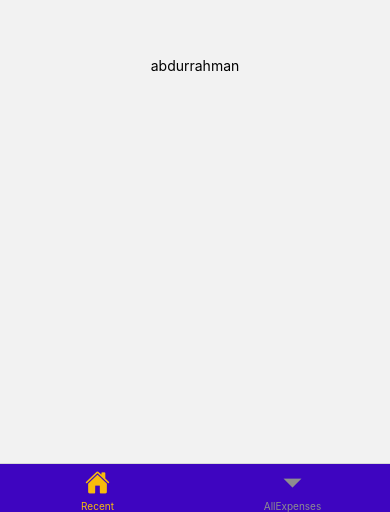
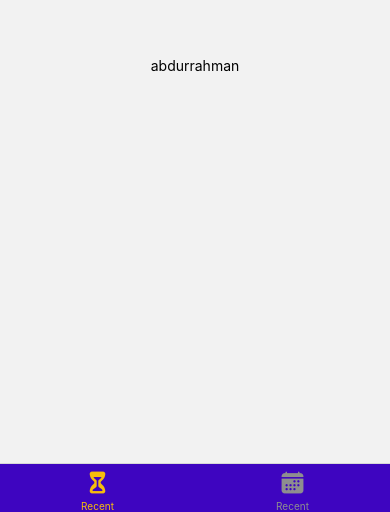
Before and after one commit to aarslantas/expenseApp, a React Native app: screen / in a window 390 px wide. Shown: the part 332-844 px from the top of the page. Built offline with nearby package versions, Linux system fonts and the light colour scheme.

Commit message:
fix: Update tab icons for Recent and All Expenses screens

```diff
--- a/App.tsx
+++ b/App.tsx
@@ -45,12 +45,23 @@
           title: 'Recent Expenses',
           tabBarLabel: 'Recent',
           tabBarIcon: ({ color, size }) => (
-            <Ionicons name="home" size={size} color={color} />
+            <Ionicons name="hourglass" size={size} color={color} />
           ),
           headerShown: false,
         }}
       />
-      <BottomTabs.Screen name="AllExpenses" component={AllExpenses} />
+      <BottomTabs.Screen
+        name="AllExpenses"
+        component={AllExpenses}
+        options={{
+          title: 'Recent Expenses',
+          tabBarLabel: 'Recent',
+          tabBarIcon: ({ color, size }) => (
+            <Ionicons name="calendar" size={size} color={color} />
+          ),
+          headerShown: false,
+        }}
+      />
       {/* Add more tabs here as needed */}
     </BottomTabs.Navigator>
   );
```
